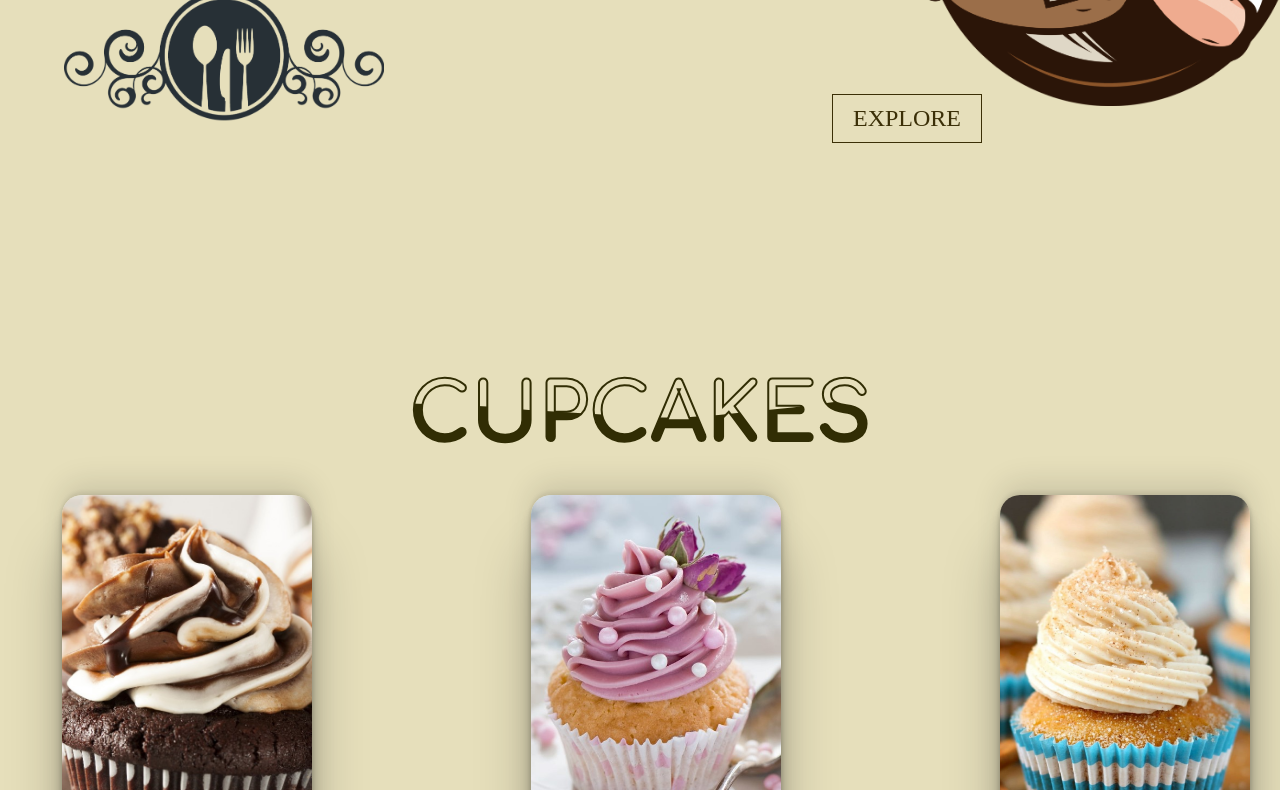
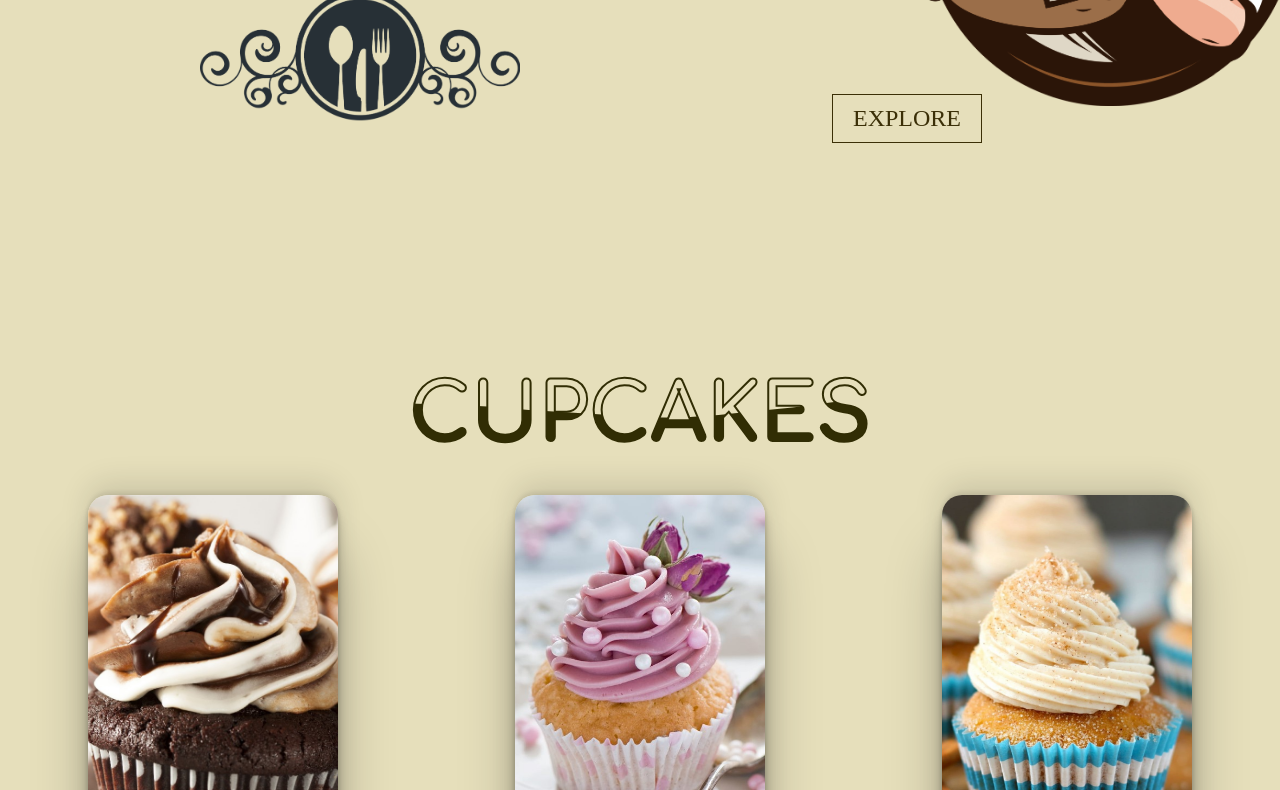
Before and after one commit to Arnav-03/Bakery-landing-page-, a plain HTML site: page index.html in a window 1280 px wide. Shown: the part 434-1224 px from the top of the page. Drawn offline with Linux system fonts and the light colour scheme; a web font is replaced by a local one.

Commit message:
Update index.html

```diff
--- a/index.html
+++ b/index.html
@@ -6,7 +6,7 @@
     <meta name="viewport" content="width=device-width, initial-scale=1.0">
     <title>Arnav's Bakery</title>
 
-    <link rel="stylesheet" href="bakery.css">
+    <link rel="stylesheet" href="responsive.css">
     <link rel="preconnect" href="https://fonts.googleapis.com">
     <link rel="preconnect" href="https://fonts.gstatic.com" crossorigin>
     <link href="https://fonts.googleapis.com/css2?family=Darumadrop+One&display=swap" rel="stylesheet">
```
